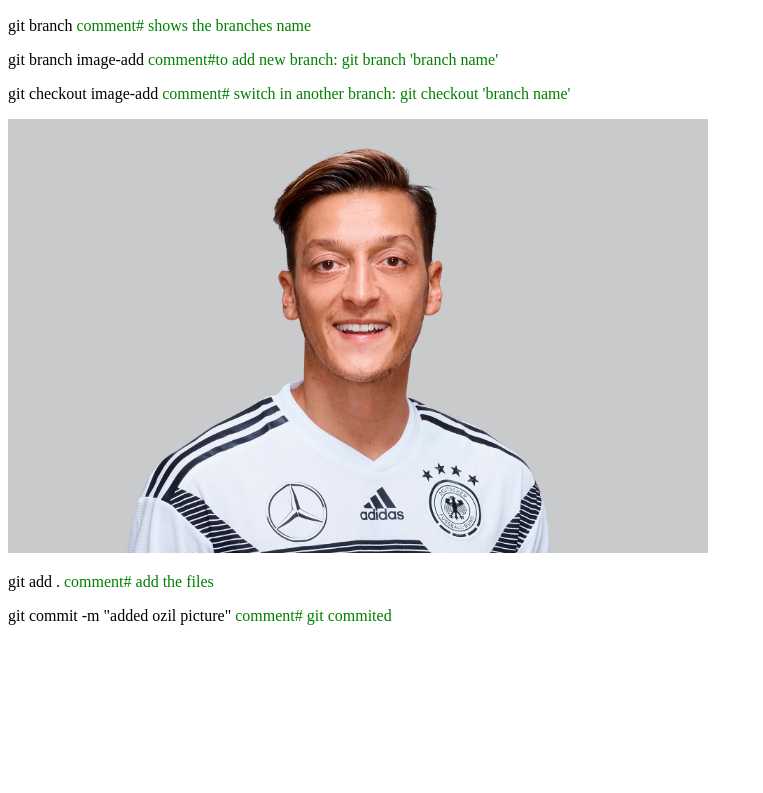
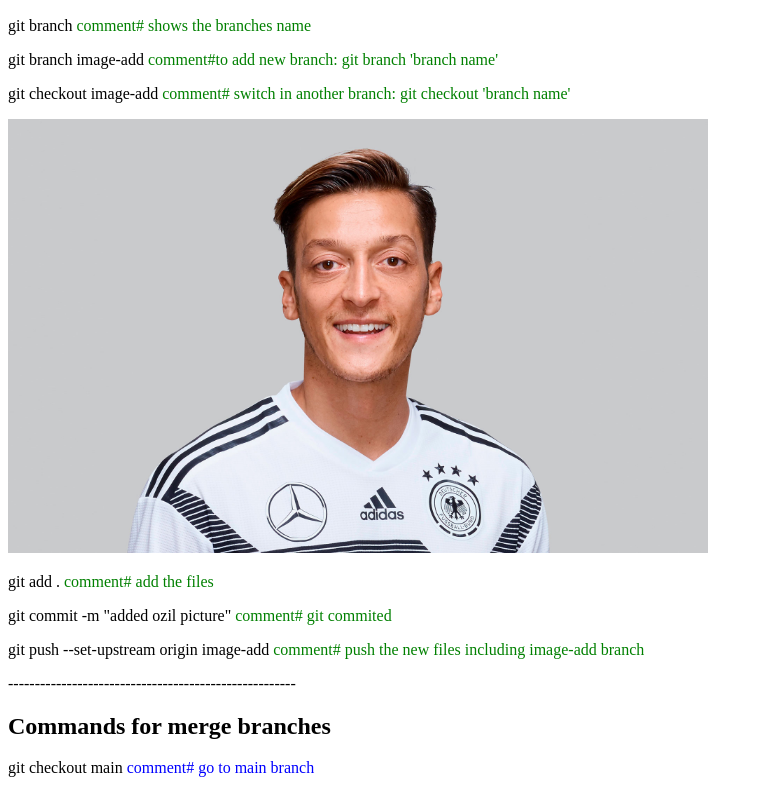
Before and after one commit to ahfaisal122/2ndreposit, a plain HTML site: page index.html in a window 1280 px wide. Shown: the part 339-1132 px from the top of the page, without its empty margins (0-763 px from the left). Before the commit the page ends 980 px from the top, so only its background shows below. Drawn offline with Linux system fonts and the light colour scheme.

Commit message:
third commit

```diff
--- a/index.html
+++ b/index.html
@@ -29,6 +29,13 @@
     <img width= 700px src="ozil1.jpg" alt="">
     <p>git add .<span class="comment"> comment# add the files</span></p>
     <p>git commit -m "added ozil picture"<span class="comment"> comment# git commited</span></p>
+    <p>git push --set-upstream origin image-add<span class="comment"> comment# push the new files including image-add branch</span></p>
+
+    ------------------------------------------------------
+
+    <h2>Commands for merge branches</h2>
+    <p>git checkout main<span class="merge-branches"> comment# go to main branch</span></p>
+
 
 
 </body>
--- a/style.css
+++ b/style.css
@@ -2,3 +2,7 @@
 .comment{
     color:green;
 }
+
+.merge-branches{
+    color: blue;
+}
```
